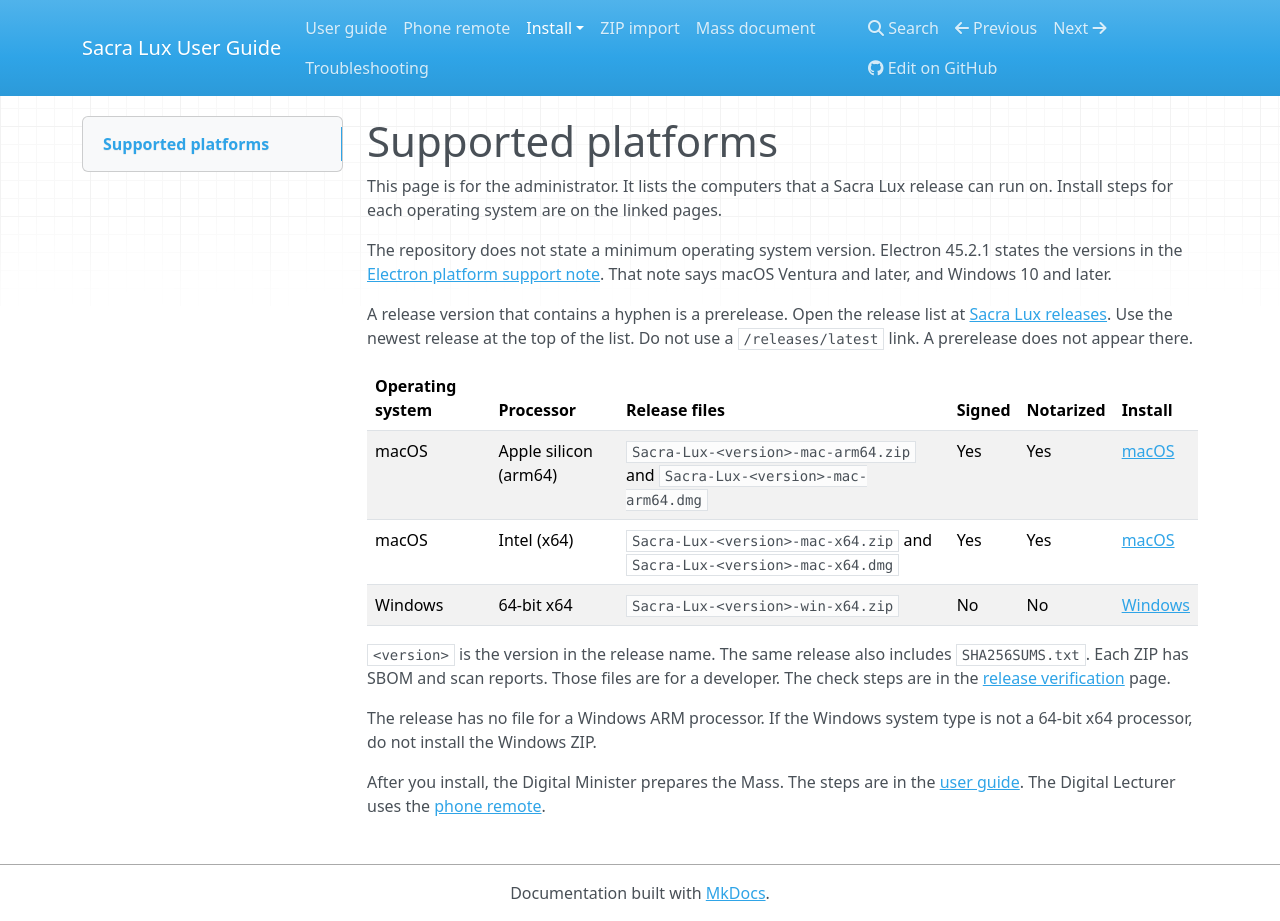
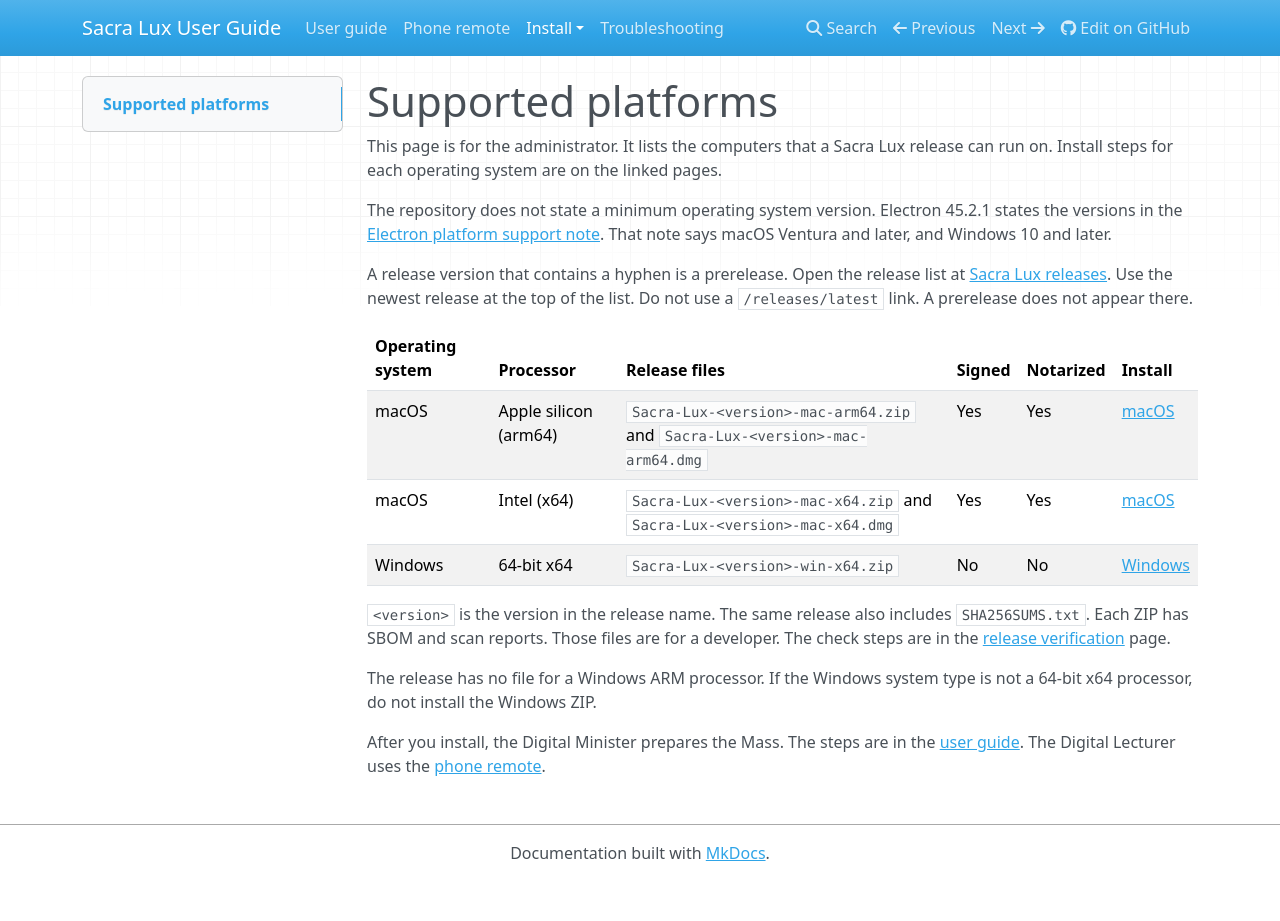
Before and after one commit to Saint-Therese-Of-Lisieux-Parish/sacra_lux, an MkDocs documentation site: the page built from docs/install.md, in a window 1280 px wide and 921 px high. Built offline with MkDocs 1.6.1, drawn with Linux system fonts in a browser that asks for light colours; nearby versions of some CDN libraries.

Commit message:
docs(site): keep the ZIP and Mass schema pages private
`zip-import.md` and `mass_document.md` describe file schemas and API limits for a developer. The site menu published both pages. The Digital Minister limits are in the user guide.

Remove both pages from the site menu and exclude them from the published site.

Persona: developer

Files:
- modified: mkdocs.yml

Verified against: docs/zip-import.md, docs/mass_document.md, mkdocs.yml (nav, exclude_docs), sacra-lux/src/uploadLimits.js

Refs #692

```diff
--- a/mkdocs.yml
+++ b/mkdocs.yml
@@ -15,9 +15,11 @@
   dependencies.md
   git-change-lifecycle.*
   interfaces.md
+  mass_document.md
   release-verification.md
   review_notes.md
   workflows.md
+  zip-import.md
 
 nav:
   - User guide: user-guide.md
@@ -26,6 +28,4 @@
       - Supported platforms: install.md
       - macOS: install-macos.md
       - Windows: install-windows.md
-  - ZIP import: zip-import.md
-  - Mass document: mass_document.md
   - Troubleshooting: troubleshooting.md
```
